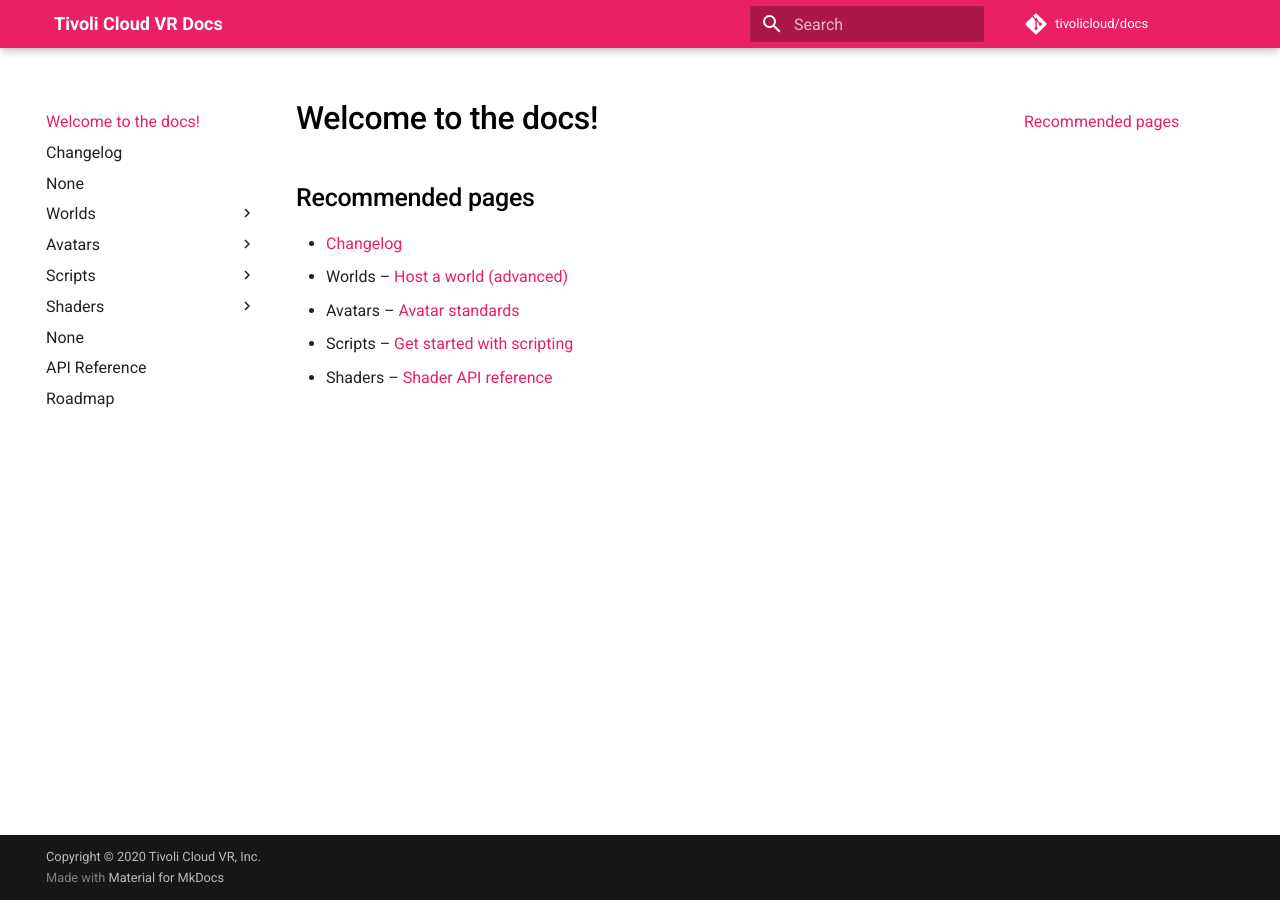
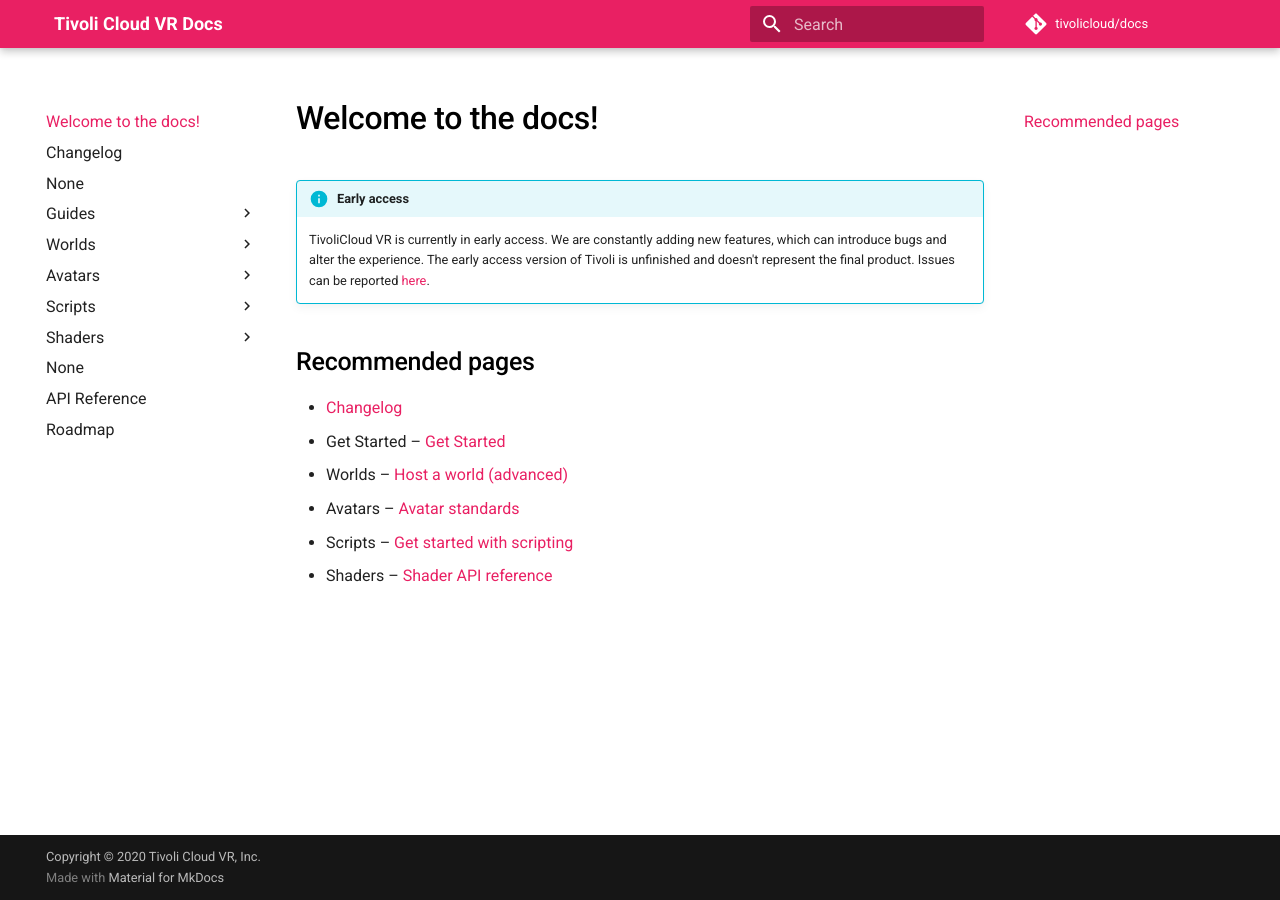
Before and after one commit to Nex-Pro/docs, an MkDocs documentation site: the page built from docs/index.md, in a window 1280 px wide. Built offline with MkDocs 1.6.1 and Material for MkDocs 9.7.7, drawn with Linux system fonts in a browser that asks for light colours.

Commit message:
added get started guide also small explanations for my files and my worlds

```diff
--- a/docs/index.md
+++ b/docs/index.md
@@ -1,8 +1,14 @@
 # Welcome to the docs!
+!!! info "Early access"
+    TivoliCloud VR is currently in early access.
+    We are constantly adding new features, which can introduce bugs and alter the experience.
+    The early access version of Tivoli is unfinished and doesn't represent the final product.
+    Issues can be reported <a href="https://roadmap.tivolicloud.com" target="_blank">here</a>.
 
 ## Recommended pages
 
 -   [Changelog](changelog)
+-   Get Started &ndash; [Get Started](guides/get-started)
 -   Worlds &ndash; [Host a world (advanced)](worlds/host-a-world-advanced)
 -   Avatars &ndash; [Avatar standards](avatars/avatar-standards)
 -   Scripts &ndash; [Get started with scripting](scripts/get-started)
--- a/mkdocs.yml
+++ b/mkdocs.yml
@@ -12,8 +12,12 @@
     - index.md
     - changelog.md
     - ""
+    - Guides:
+        - guides/get-started.md
     - Worlds:
           - worlds/host-a-world-advanced.md
+          - worlds/world-settings.md
+          - worlds/my-files.md
     - Avatars:
           - avatars/avatar-standards.md
     - Scripts:
```
Also changed, not shown: docs/guides/get-started.md (added, +80 -0 lines), docs/worlds/my-files.md (added, +8 -0 lines), docs/worlds/world-settings.md (added, +3 -0 lines), docs/guides/apps.png (added), docs/guides/controls_keyboard.jpg (added), docs/guides/controls_oculus.jpg (added), docs/guides/controls_vive.jpg (added), docs/guides/signup.png (added), docs/guides/windefender.png (added), docs/worlds/my-files.png (added).
